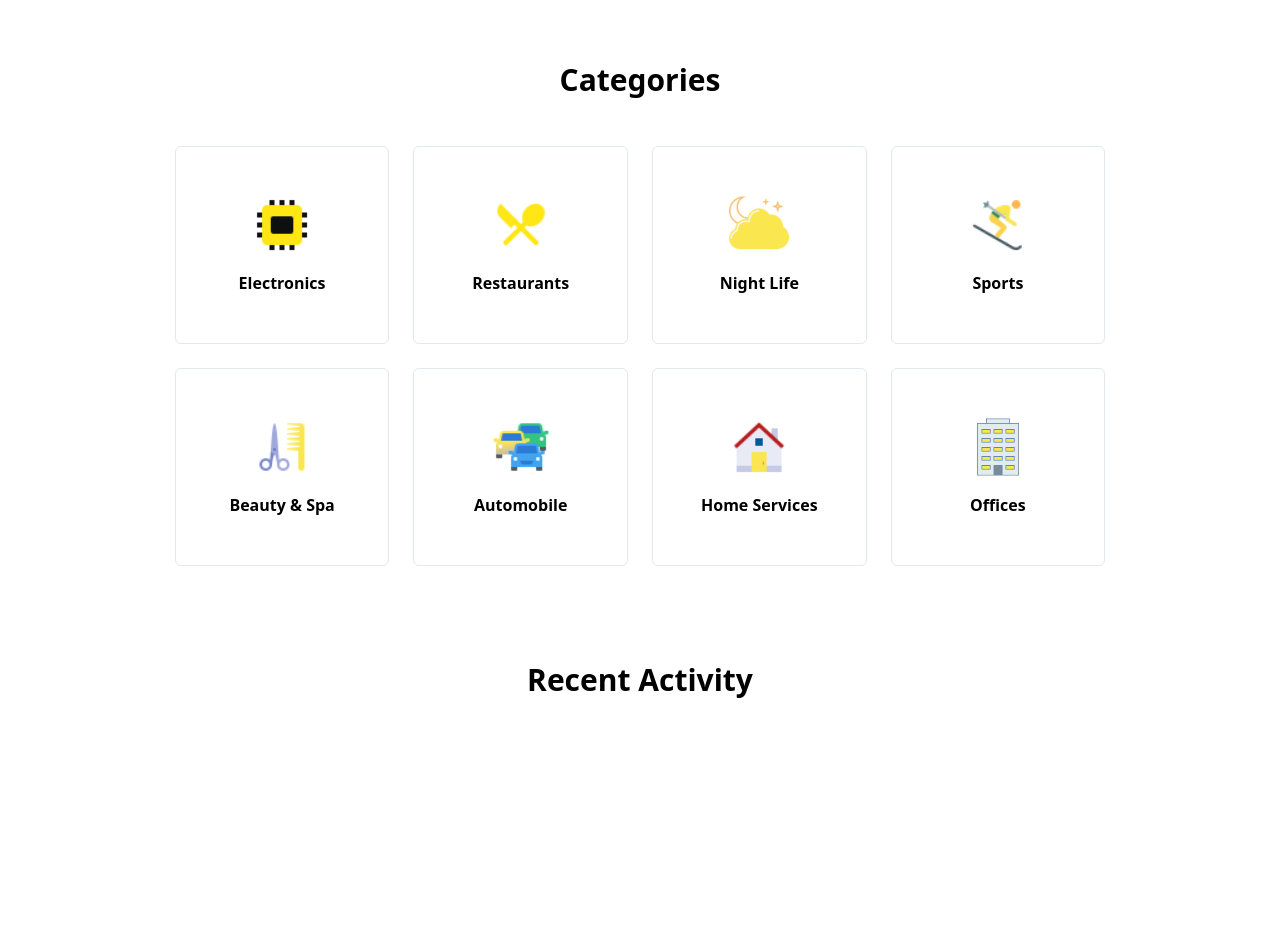
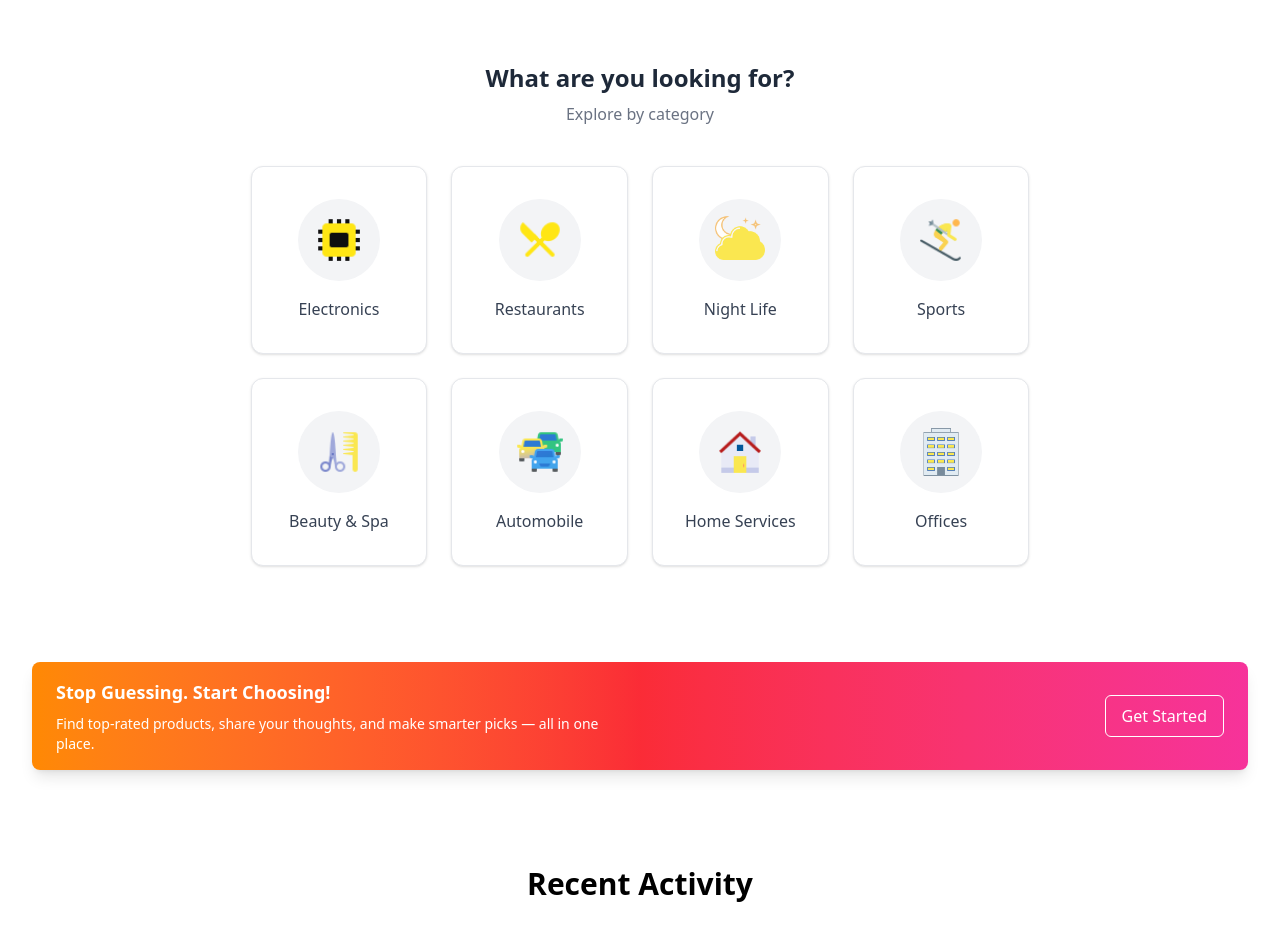
Before and after one commit to Opia12345/Vetra, a React (Vite) app: page / in a window 1280 px wide. Shown: the part 722-1656 px from the top of the page. Before the commit the page ends 1452 px from the top, so only its background shows below. Built offline with nearby package versions, Linux system fonts and the light colour scheme.

Commit message:
feat: UI updates and created the first CTA

```diff
--- a/src/components/NavSectionOne.tsx
+++ b/src/components/NavSectionOne.tsx
@@ -13,7 +13,7 @@ const NavSectionOne = () => {
       </Link>
       <div className="bg-white md:flex hidden items-center">
         <h5 className="ml-2 mr-2 font-light text-sm text-slate-500">
-          Places to visit, things to do
+          Based on Location
         </h5>
         <input
           type="search"
--- a/src/data/data.ts
+++ b/src/data/data.ts
@@ -13,8 +13,8 @@ export const navLinks = [
     },
     {
         id: 3,
-        name: "Vetra for Business",
-        path: "/vetra_business",
+        name: "About Us",
+        path: "/about_us",
         active: false,
     },
 ]
--- a/src/pages/Home.tsx
+++ b/src/pages/Home.tsx
@@ -1,12 +1,14 @@
 import Navbar from "../components/Navbar";
 import Activity from "../sections/Activity";
 import Categories from "../sections/Categories";
+import CTAOne from "../sections/CTAOne";
 
 const Home = () => {
   return (
     <main>
       <Navbar />
       <Categories />
+      <CTAOne />
       <Activity />
     </main>
   );
--- /dev/null
+++ b/src/sections/CTAOne.tsx
@@ -0,0 +1,26 @@
+const CTAOne = () => {
+  return (
+    <section className="p-8 mt-8 flex justify-center">
+      <div className="bg-gradient-to-r from-orange-400 via-red-500 to-pink-500 py-4 px-6 rounded-lg shadow-lg text-white">
+        <div className="md:text-start text-center grid md:grid-cols-2 md:justify-items-end gap-4">
+          <div>
+            <h2 className="text-lg font-bold">
+              Stop Guessing. Start Choosing!
+            </h2>
+            <h5 className="mt-2 text-sm">
+              Find top-rated products, share your thoughts, and make smarter
+              picks — all in one place.
+            </h5>
+          </div>
+          <div className="place-content-center">
+            <button className="border hover:bg-slate-200/20 transition-all ease-in-out cursor-pointer duration-300 px-4 py-2 rounded-md">
+              Get Started
+            </button>
+          </div>
+        </div>
+      </div>
+    </section>
+  );
+};
+
+export default CTAOne;
--- a/src/sections/Categories.tsx
+++ b/src/sections/Categories.tsx
@@ -3,16 +3,26 @@ import { categories } from "../data/data";
 const Categories = () => {
   return (
     <section className="p-8 mt-8">
-      <div className="flex justify-center flex-col items-center">
-        <h1 className="text-3xl font-bold">Categories</h1>
-        <div className="grid md:grid-cols-4 grid-cols-2 gap-6 mt-12">
+      <div className="text-center">
+        <h1 className="text-2xl font-bold text-gray-800">
+          What are you looking for?
+        </h1>
+        <p className="text-gray-500 mt-2">Explore by category</p>
+      </div>
+
+      <div className="flex justify-center">
+        <div className="grid md:grid-cols-4 grid-cols-2 gap-6 mt-10">
           {categories.map((category) => (
             <div
               key={category.id}
-              className="border border-slate-200 flex flex-col justify-center items-center p-12 rounded-md hover:shadow-md transition ease-in-out duration-200"
+              className="group flex flex-col items-center justify-center p-8 bg-white border border-gray-200 rounded-xl shadow-sm hover:shadow-lg transition duration-300"
             >
-              <img src={category.path} width="60" alt="" />
-              <h5 className="font-semibold mt-4 whitespace-nowrap">{category.name}</h5>
+              <div className="bg-gray-100 p-4 rounded-full">
+                <img src={category.path} width="50" alt={category.name} />
+              </div>
+              <h5 className="font-medium whitespace-nowrap text-gray-700 mt-4 group-hover:text-blue-500 transition">
+                {category.name}
+              </h5>
             </div>
           ))}
         </div>
```
